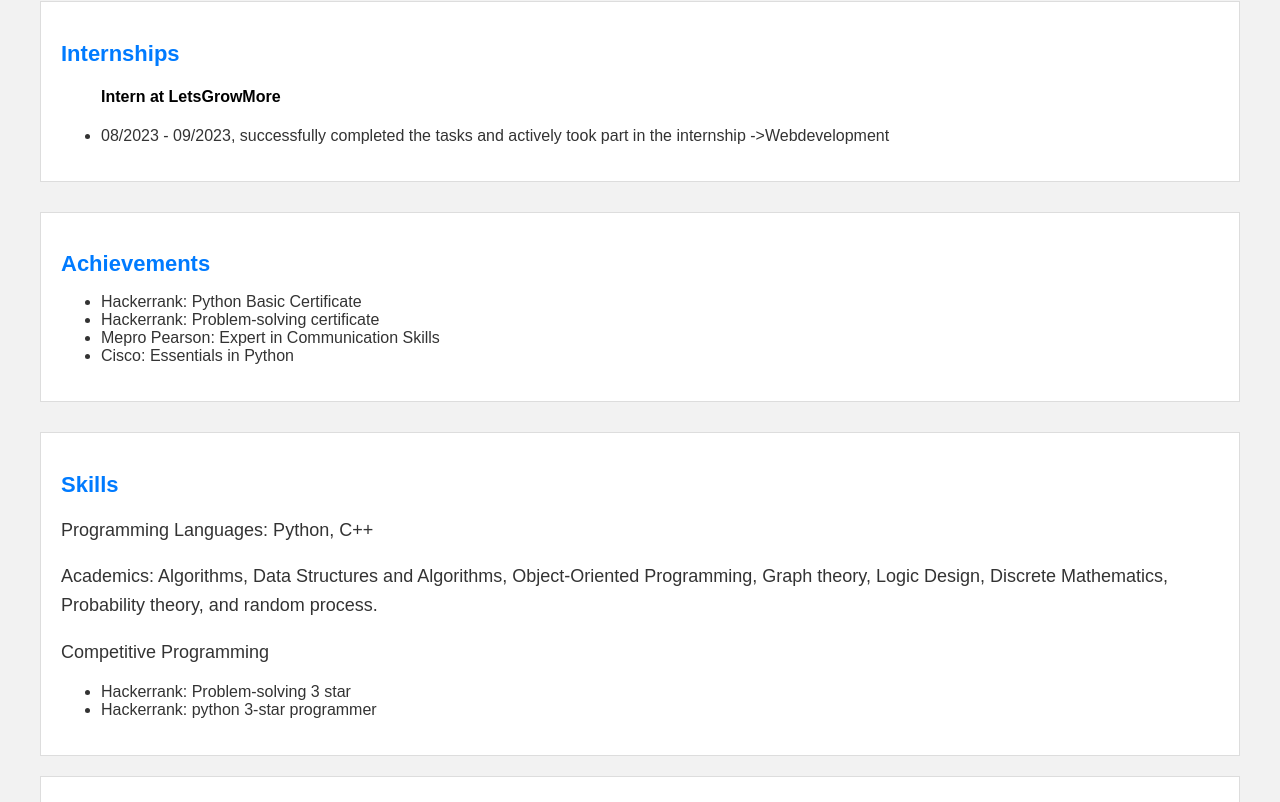
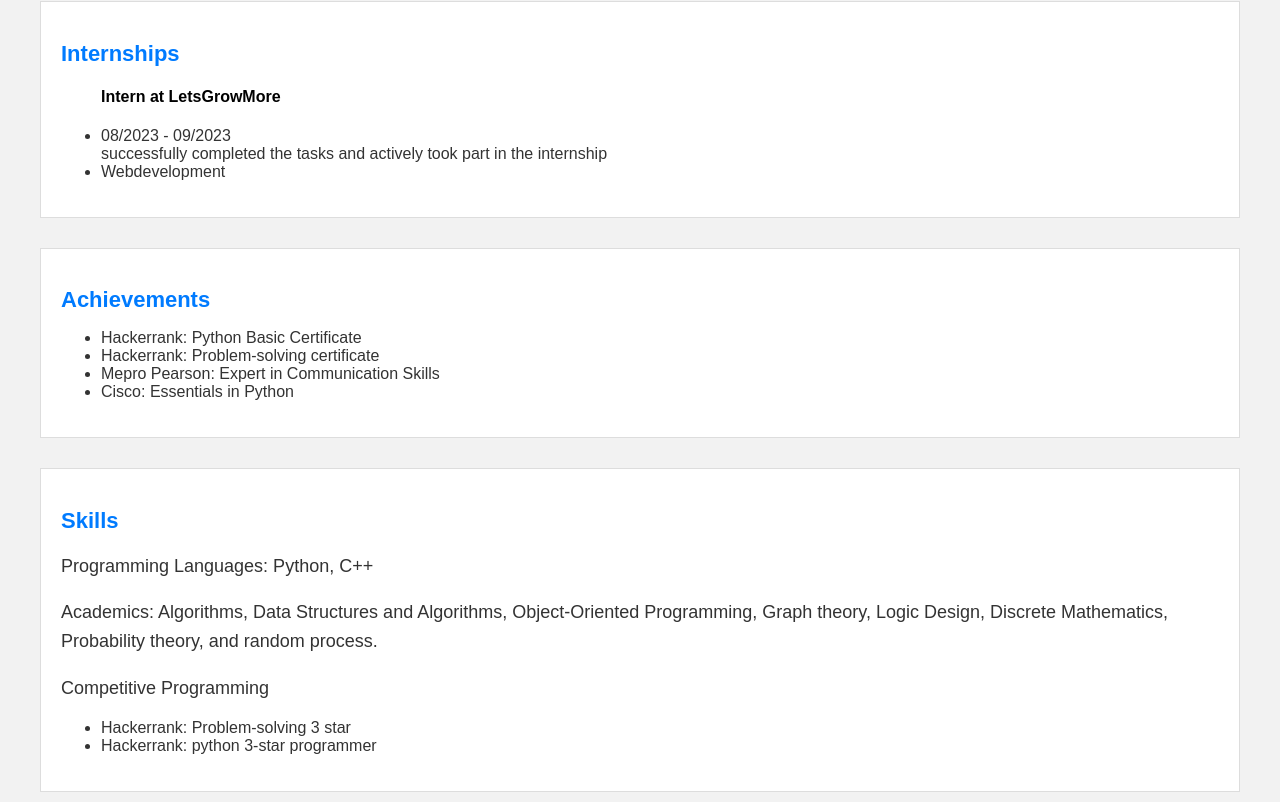
Before and after one commit to Ashiqpydala/Resume, a plain HTML site: page index.html in a window 1280 px wide. Shown: the part 1398-2200 px from the top of the page. Drawn offline with Linux system fonts and the light colour scheme.

Commit message:
Update index.html

```diff
--- a/index.html
+++ b/index.html
@@ -112,9 +112,9 @@
         <ul>
         <h4 style="color:black">Intern at LetsGrowMore</h4>
             <li>
-    08/2023 - 09/2023,
-    successfully completed the tasks and actively took part in the internship
-    ->Webdevelopment </li>
+    08/2023 - 09/2023<br>
+    successfully completed the tasks and actively took part in the internship</li><li>
+    Webdevelopment </li>
 
         </ul>
 
@@ -156,7 +156,7 @@
     <div class="declaration">
         <p>I hereby declare that my above information was genuine and true according to my knowledge.</p>
         <p>Place: Tirupati</p>
-            <img src="https://drive.google.com/file/d/1kNkDHDpdmsjrBel-KwdGwU9d3PNfMDNz/view?usp=sharing">
+            <img src="https://drive.google.com/uc?id=1kNkDHDpdmsjrBel-KwdGwU9d3PNfMDNz">
         <p>(Pydala Ashiq)</p>
     </div>
 
```
